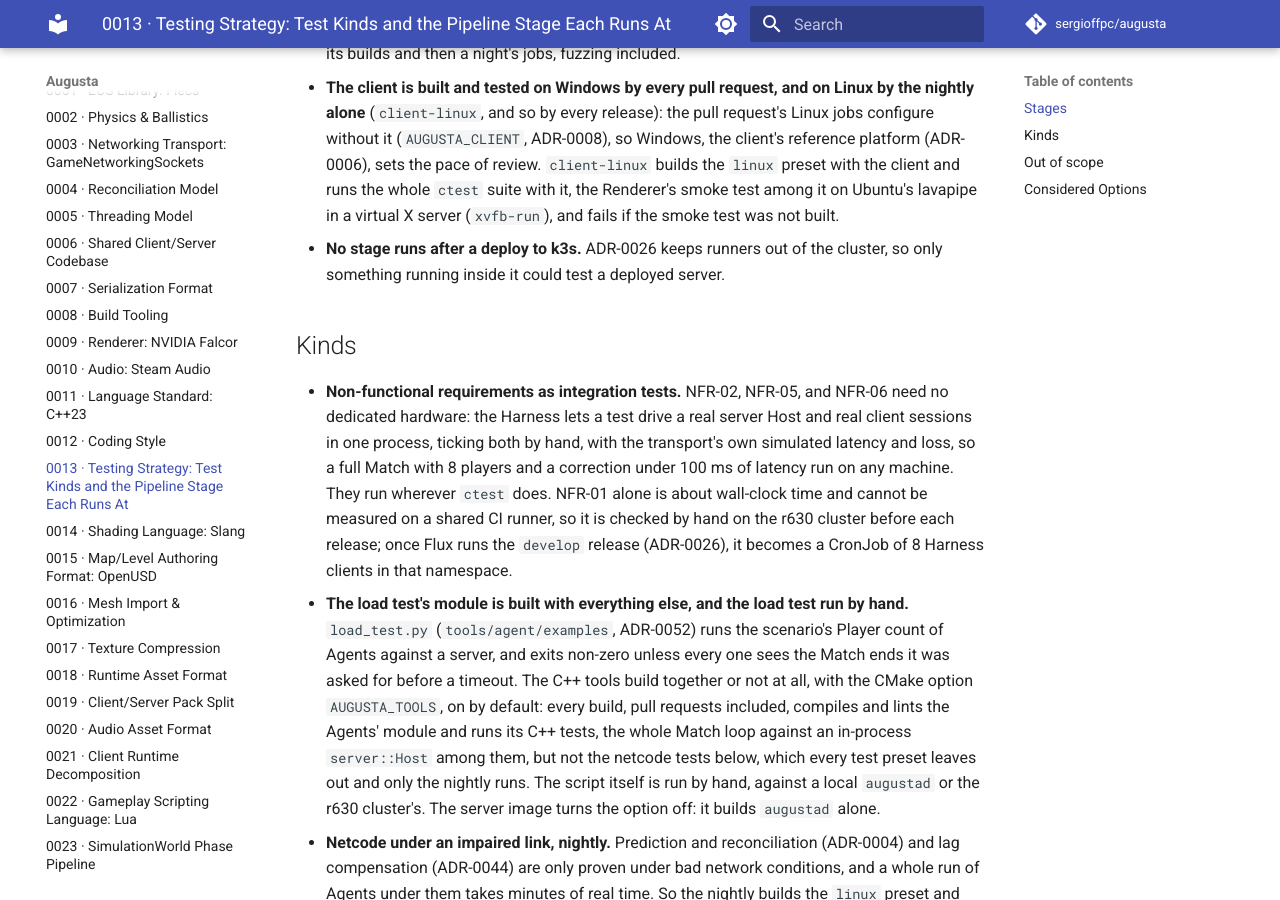
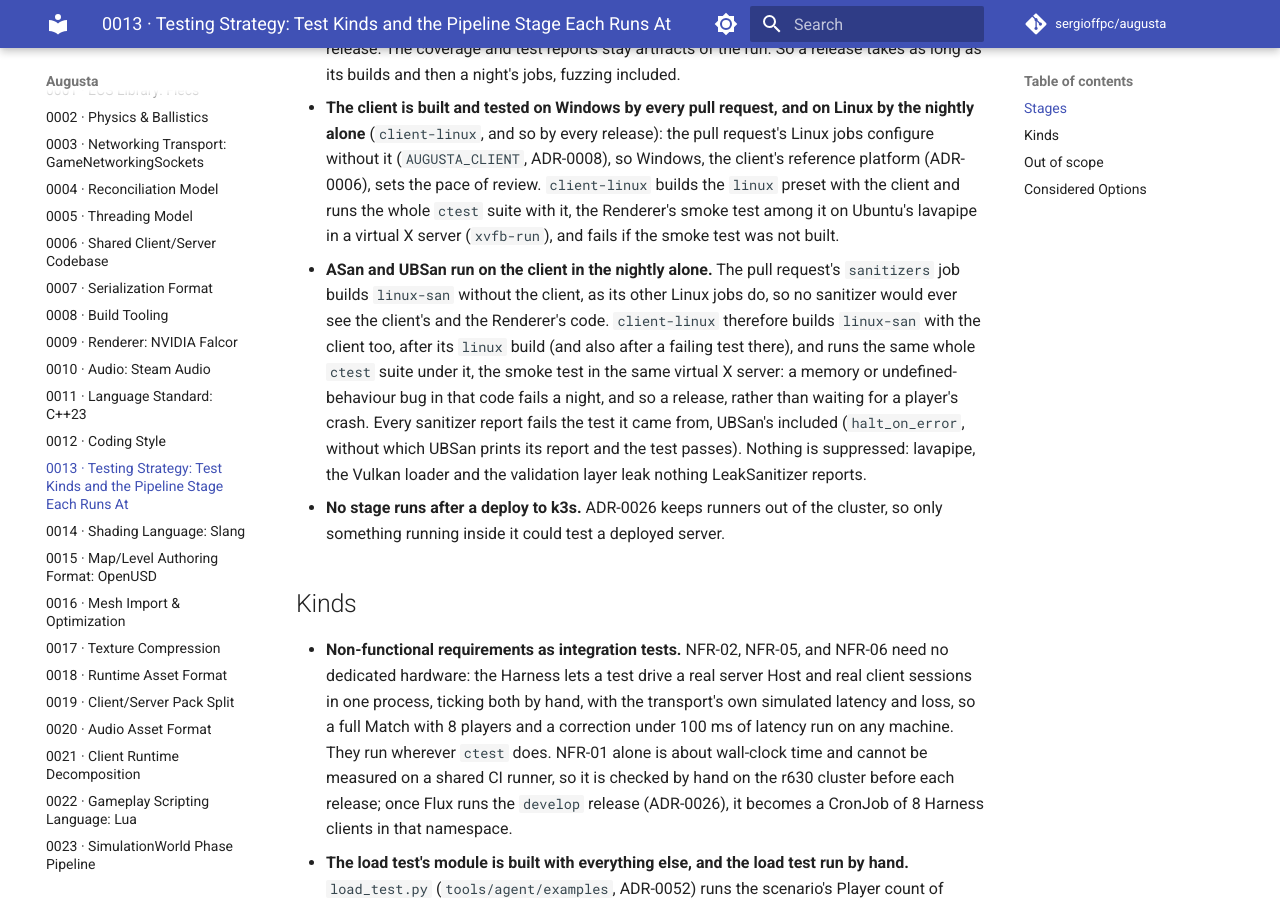
Before and after one commit to sergioffpc/augusta, an MkDocs documentation site: the page built from docs/adr/0013-testing-and-benchmarking.md, in a window 1280 px wide and 900 px high, scrolled down 1803 px. Built offline with MkDocs 1.6.1 and Material for MkDocs 9.7.7, drawn with Linux system fonts in a browser that asks for light colours; comment, search, counter and statistics services are not loaded; some of the changed text lies outside the part shown.

Commit message:
ci(nightly): run the client's tests under ASan and UBSan
The nightly client-linux job builds linux-san with the client too, after
its linux build, and runs the whole ctest suite under it, the renderer
smoke test on lavapipe in xvfb-run. UBSan halts on its first report, so
undefined behaviour fails the test rather than only printing. The
results join the test report as client-linux-san. Pull requests keep
the client out of their Linux builds, the sanitizers job included.

ADR-0013 amended: ASan and UBSan cover the client in the nightly, and so
in every release.

Co-Authored-By: Claude Opus 5.5 <noreply@anthropic.com>

```diff
--- a/docs/adr/0013-testing-and-benchmarking.md
+++ b/docs/adr/0013-testing-and-benchmarking.md
@@ -16,7 +16,7 @@ more stages it runs at, chosen by how long it takes and how noisy its result is.
 | Property-based tests (RapidCheck)               |                     | ✅ 100 cases        | ✅ ~10 000 cases          | ✅ ~10 000 cases               |
 | pytest (`tools/pack`)                           |                     | ✅                  |                           |                                |
 | Pack contract (golden packs)                    |                     | ✅                  |                           | ✅                             |
-| ASan + UBSan                                    |                     | ✅                  |                           |                                |
+| ASan + UBSan                                    |                     | ✅ without client   | ✅ with client            | ✅ with client                 |
 | Linux client build and `ctest`                  |                     |                     | ✅                        | ✅                             |
 | Fuzzing                                         |                     | ✅ ~60 s per target | ✅ ~30 min per target     | ✅ ~30 min per target          |
 | TSan                                            |                     |                     | ✅                        | ✅                             |
@@ -57,6 +57,17 @@ more stages it runs at, chosen by how long it takes and how noisy its result is.
   whole `ctest` suite with it, the Renderer's smoke test among it on Ubuntu's
   lavapipe in a virtual X server (`xvfb-run`), and fails if the smoke test was
   not built.
+- **ASan and UBSan run on the client in the nightly alone.** The pull request's
+  `sanitizers` job builds `linux-san` without the client, as its other Linux
+  jobs do, so no sanitizer would ever see the client's and the Renderer's code.
+  `client-linux` therefore builds `linux-san` with the client too, after its
+  `linux` build (and also after a failing test there), and runs the same whole
+  `ctest` suite under it, the smoke test in the same virtual X server: a memory
+  or undefined-behaviour bug in that code fails a night, and so a release,
+  rather than waiting for a player's crash. Every sanitizer report fails the
+  test it came from, UBSan's included (`halt_on_error`, without which UBSan
+  prints its report and the test passes). Nothing is suppressed: lavapipe, the
+  Vulkan loader and the validation layer leak nothing LeakSanitizer reports.
 - **No stage runs after a deploy to k3s.** ADR-0026 keeps runners out of the
   cluster, so only something running inside it could test a deployed server.
 
```
Also changed, not shown: docs/ENGINEERING.md (+5 -5 lines), 1 other file.
